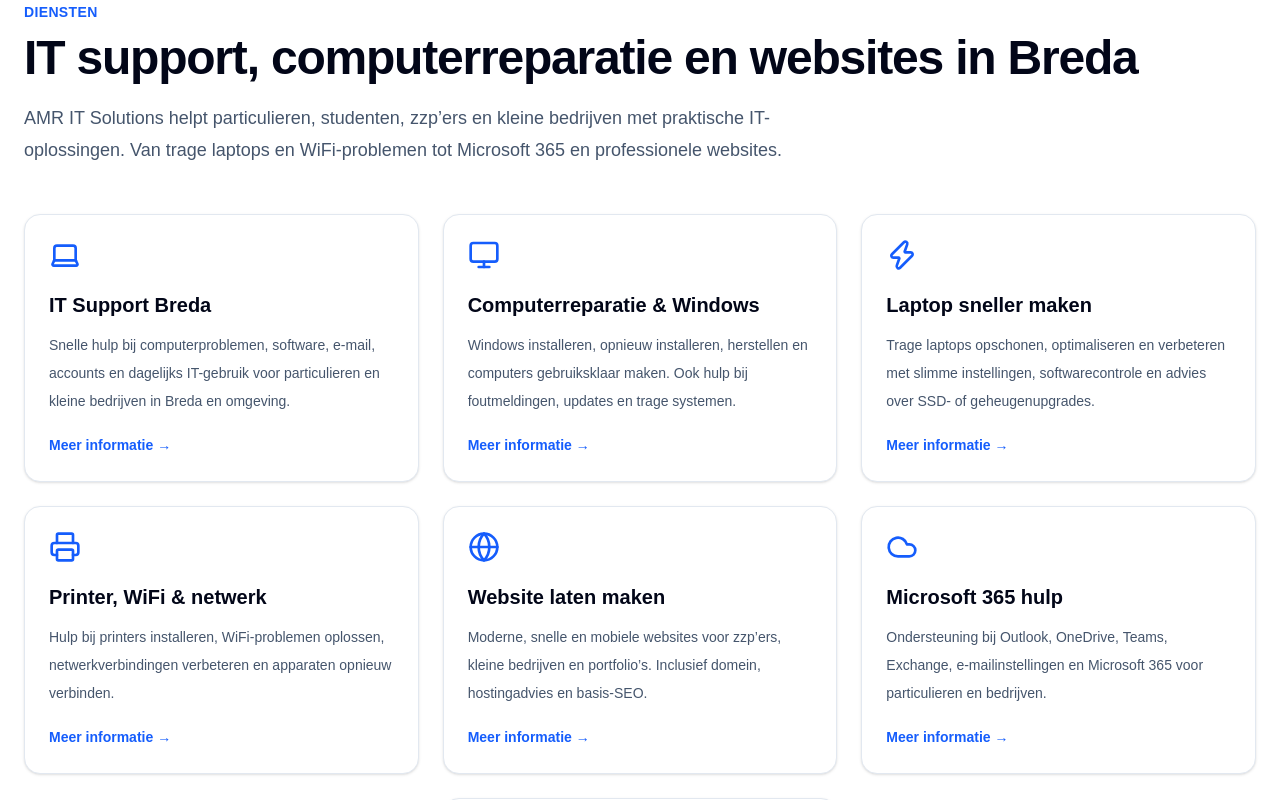
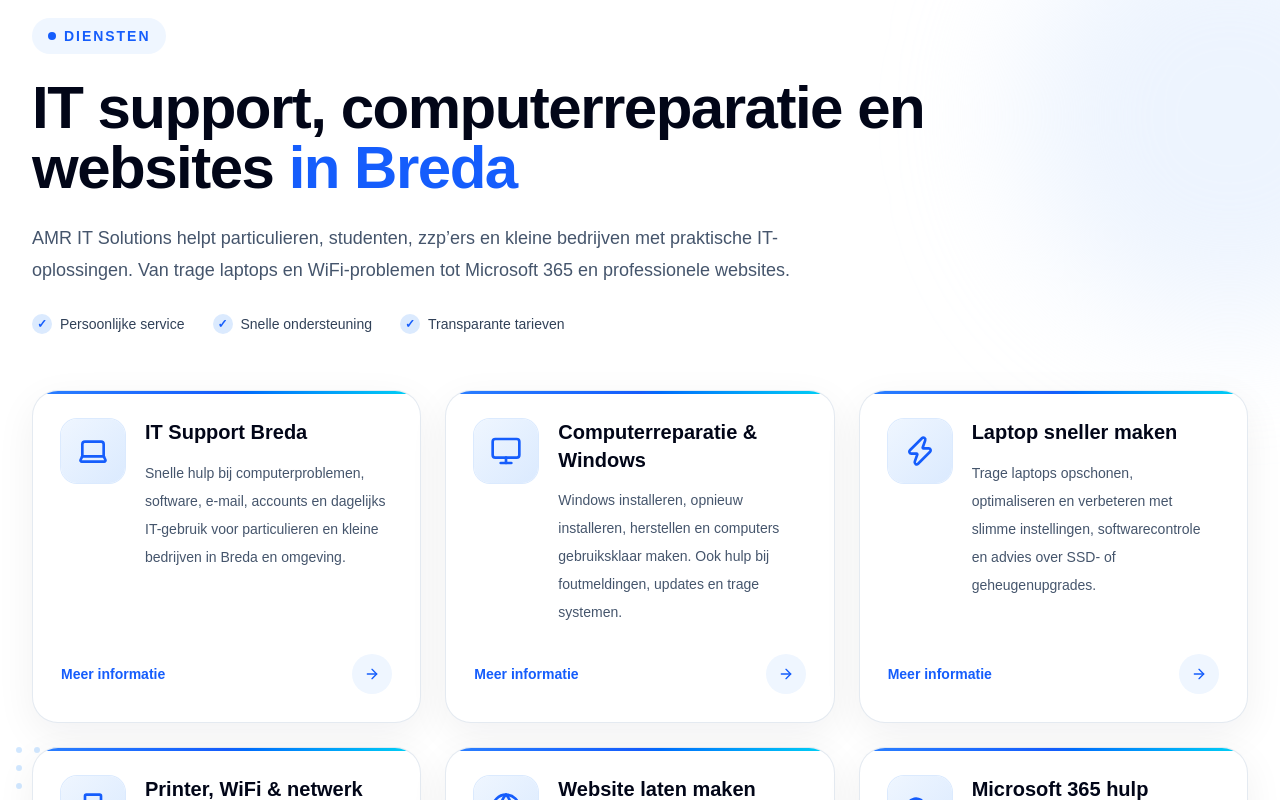
Before and after one commit to amritsolutions/amr-it-solutions, a Next.js app: page / in a window 1280 px wide. Shown: the part 1160-1960 px from the top of the page. Built offline with nearby package versions, Linux system fonts and the light colour scheme.

Commit message:
zoek serch

```diff
--- a/components/Footer.tsx
+++ b/components/Footer.tsx
@@ -51,7 +51,7 @@
           {/* Bedrijfsinformatie */}
           <div>
             <Image
-              src="/logos/logo1.png"
+              src="/logos/logo.png"
               alt="AMR IT Solutions logo"
               width={150}
               height={62}
--- a/components/Services.tsx
+++ b/components/Services.tsx
@@ -1,101 +1,196 @@
+import Link from "next/link";
 import {
+  ArrowRight,
+  Cloud,
+  Globe,
+  HardDrive,
   Laptop,
   Monitor,
+  Printer,
   Zap,
-  Printer,
-  Globe,
-  Cloud,
-  HardDrive,
+  type LucideIcon,
 } from "lucide-react";
 
-const services = [
+type Service = {
+  icon: LucideIcon;
+  title: string;
+  text: string;
+  link: string;
+};
+
+const services: Service[] = [
   {
-    icon: <Laptop className="h-8 w-8 text-blue-600" />,
+    icon: Laptop,
     title: "IT Support Breda",
     text: "Snelle hulp bij computerproblemen, software, e-mail, accounts en dagelijks IT-gebruik voor particulieren en kleine bedrijven in Breda en omgeving.",
     link: "/it-support-breda",
   },
   {
-    icon: <Monitor className="h-8 w-8 text-blue-600" />,
+    icon: Monitor,
     title: "Computerreparatie & Windows",
     text: "Windows installeren, opnieuw installeren, herstellen en computers gebruiksklaar maken. Ook hulp bij foutmeldingen, updates en trage systemen.",
     link: "/computerreparatie",
   },
   {
-    icon: <Zap className="h-8 w-8 text-blue-600" />,
+    icon: Zap,
     title: "Laptop sneller maken",
     text: "Trage laptops opschonen, optimaliseren en verbeteren met slimme instellingen, softwarecontrole en advies over SSD- of geheugenupgrades.",
     link: "/laptop-sneller-maken",
   },
   {
-    icon: <Printer className="h-8 w-8 text-blue-600" />,
+    icon: Printer,
     title: "Printer, WiFi & netwerk",
     text: "Hulp bij printers installeren, WiFi-problemen oplossen, netwerkverbindingen verbeteren en apparaten opnieuw verbinden.",
     link: "/printer-wifi-netwerk",
   },
   {
-    icon: <Globe className="h-8 w-8 text-blue-600" />,
+    icon: Globe,
     title: "Website laten maken",
     text: "Moderne, snelle en mobiele websites voor zzp’ers, kleine bedrijven en portfolio’s. Inclusief domein, hostingadvies en basis-SEO.",
     link: "/website-laten-maken",
   },
   {
-    icon: <Cloud className="h-8 w-8 text-blue-600" />,
+    icon: Cloud,
     title: "Microsoft 365 hulp",
     text: "Ondersteuning bij Outlook, OneDrive, Teams, Exchange, e-mailinstellingen en Microsoft 365 voor particulieren en bedrijven.",
     link: "/microsoft-365",
   },
   {
-  icon: <HardDrive className="h-8 w-8 text-blue-600" />,
+    icon: HardDrive,
     title: "Data overzetten & back-up",
-  text: "Bestanden, foto's, documenten, e-mail en instellingen veilig overzetten naar een nieuwe computer of een betrouwbare back-up maken.",
+    text: "Bestanden, foto’s, documenten, e-mail en instellingen veilig overzetten naar een nieuwe computer of een betrouwbare back-up maken.",
     link: "/data-overzetten",
   },
 ];
 
 export default function Services() {
   return (
-    <section id="diensten" className="mx-auto max-w-7xl px-6 py-24">
-      <p className="text-sm font-semibold uppercase tracking-wide text-blue-600">
+    <section
+      id="diensten"
+      className="relative isolate overflow-hidden bg-white py-20 sm:py-24 lg:py-28"
+    >
+      {/* Subtiele achtergronddecoratie */}
+      <div
+        aria-hidden="true"
+        className="pointer-events-none absolute -right-40 top-0 -z-10 h-[420px] w-[420px] rounded-full bg-blue-100/50 blur-3xl"
+      />
+
+      <div
+        aria-hidden="true"
+        className="pointer-events-none absolute left-4 top-1/2 -z-10 grid grid-cols-6 gap-3 opacity-40"
+      >
+        {Array.from({ length: 24 }).map((_, index) => (
+          <span
+            key={index}
+            className="h-1.5 w-1.5 rounded-full bg-blue-300"
+          />
+        ))}
+      </div>
+
+      <div className="mx-auto max-w-7xl px-6 lg:px-8">
+        {/* Intro */}
+        <div className="max-w-4xl">
+          <div className="inline-flex items-center gap-2 rounded-full bg-blue-50 px-4 py-2 text-sm font-bold uppercase tracking-[0.14em] text-blue-600">
+            <span className="h-2 w-2 rounded-full bg-blue-600" />
             Diensten
-      </p>
+          </div>
 
-      <h2 className="mt-3 text-3xl font-bold tracking-tight md:text-5xl">
-        IT support, computerreparatie en websites in Breda
+          <h2 className="mt-6 max-w-4xl text-4xl font-extrabold tracking-tight text-slate-950 sm:text-5xl lg:text-6xl">
+            IT support, computerreparatie en websites{" "}
+            <span className="text-blue-600">in Breda</span>
           </h2>
 
-      <p className="mt-5 max-w-3xl text-lg leading-8 text-slate-600">
+          <p className="mt-6 max-w-3xl text-base leading-8 text-slate-600 sm:text-lg">
             AMR IT Solutions helpt particulieren, studenten, zzp’ers en kleine
             bedrijven met praktische IT-oplossingen. Van trage laptops en
             WiFi-problemen tot Microsoft 365 en professionele websites.
           </p>
 
-      <div className="mt-12 grid gap-6 md:grid-cols-2 lg:grid-cols-3">
-        {services.map((service, index) => (
-  <div
+          <div className="mt-7 flex flex-wrap gap-x-7 gap-y-3 text-sm font-medium text-slate-700">
+            {[
+              "Persoonlijke service",
+              "Snelle ondersteuning",
+              "Transparante tarieven",
+            ].map((item) => (
+              <div key={item} className="flex items-center gap-2">
+                <span className="flex h-5 w-5 items-center justify-center rounded-full bg-blue-100 text-xs font-bold text-blue-600">
+                  ✓
+                </span>
+                {item}
+              </div>
+            ))}
+          </div>
+        </div>
+
+        {/* Dienstenkaarten */}
+        <div className="mt-14 grid items-stretch gap-6 md:grid-cols-2 lg:grid-cols-3">
+          {services.map((service, index) => {
+            const Icon = service.icon;
+            const isLast = index === services.length - 1;
+
+            return (
+              <article
                 key={service.title}
-    className={`rounded-2xl border border-slate-200 bg-white p-6 shadow-sm transition hover:-translate-y-1 hover:shadow-lg ${
-      index === services.length - 1 ? "lg:col-start-2" : ""
-    }`}
+                className={[
+                  "group relative flex h-full min-h-[300px] flex-col overflow-hidden rounded-[26px]",
+                  "border border-slate-200/90 bg-white p-7",
+                  "shadow-[0_12px_40px_rgba(15,23,42,0.06)]",
+                  "transition-all duration-300 ease-out",
+                  "before:absolute before:inset-x-0 before:top-0 before:h-[3px]",
+                  "before:bg-gradient-to-r before:from-blue-500 before:via-blue-600 before:to-cyan-400",
+                  "hover:-translate-y-2 hover:border-blue-200",
+                  "hover:shadow-[0_24px_60px_rgba(37,99,235,0.16)]",
+                  isLast ? "md:col-span-2 md:mx-auto md:w-1/2 lg:col-span-1 lg:col-start-2 lg:w-full" : "",
+                ].join(" ")}
               >
-            <div className="mb-5">{service.icon}</div>
+                <div className="flex items-start gap-5">
+                  <div className="flex h-16 w-16 shrink-0 items-center justify-center rounded-2xl bg-gradient-to-br from-blue-50 to-blue-100 ring-1 ring-blue-100 transition duration-300 group-hover:scale-110 group-hover:shadow-[0_10px_30px_rgba(37,99,235,0.22)]">
+                    <Icon
+                      aria-hidden="true"
+                      className="h-8 w-8 text-blue-600 transition-transform duration-300 group-hover:rotate-[-3deg]"
+                      strokeWidth={2}
+                    />
+                  </div>
 
-            <h3 className="text-xl font-semibold text-slate-950">
+                  <div>
+                    <h3 className="text-xl font-bold leading-snug text-slate-950">
                       {service.title}
                     </h3>
 
                     <p className="mt-3 text-sm leading-7 text-slate-600">
                       {service.text}
                     </p>
+                  </div>
+                </div>
 
-            <a
+                <Link
                   href={service.link}
-              className="mt-5 inline-block text-sm font-semibold text-blue-600 hover:text-blue-700"
+                  aria-label={`Meer informatie over ${service.title}`}
+                  className="mt-auto flex items-center justify-between pt-7 text-sm font-bold text-blue-600"
                 >
-              Meer informatie →
-            </a>
+                  <span className="transition-colors group-hover:text-blue-700">
+                    Meer informatie
+                  </span>
+
+                  <span className="flex h-10 w-10 items-center justify-center rounded-full bg-blue-50 text-blue-600 transition-all duration-300 group-hover:translate-x-1 group-hover:bg-blue-600 group-hover:text-white group-hover:shadow-lg">
+                    <ArrowRight className="h-4 w-4" aria-hidden="true" />
+                  </span>
+                </Link>
+              </article>
+            );
+          })}
         </div>
-        ))}
+
+        {/* Onderste CTA */}
+        <div className="mt-12 flex justify-center">
+          <Link
+            href="/contact"
+            className="group inline-flex items-center gap-3 rounded-full bg-blue-600 px-7 py-4 text-sm font-bold text-white shadow-[0_14px_35px_rgba(37,99,235,0.28)] transition-all duration-300 hover:-translate-y-1 hover:bg-blue-700 hover:shadow-[0_20px_45px_rgba(37,99,235,0.38)]"
+          >
+            Vraag vrijblijvend advies aan
+            <ArrowRight className="h-4 w-4 transition-transform group-hover:translate-x-1" />
+          </Link>
+        </div>
       </div>
     </section>
   );
```
Lines whose indentation alone changed are shown as unchanged.
